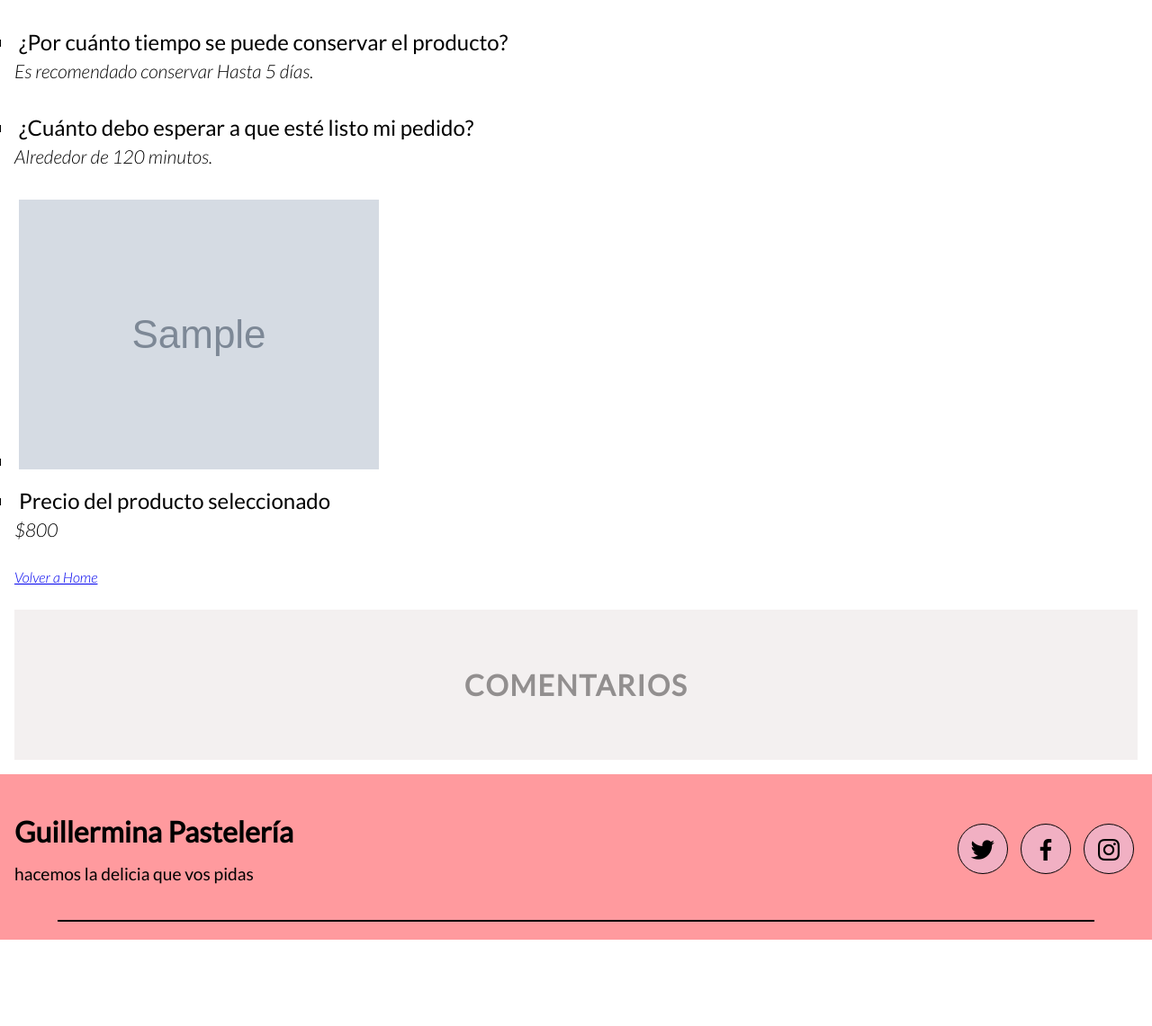
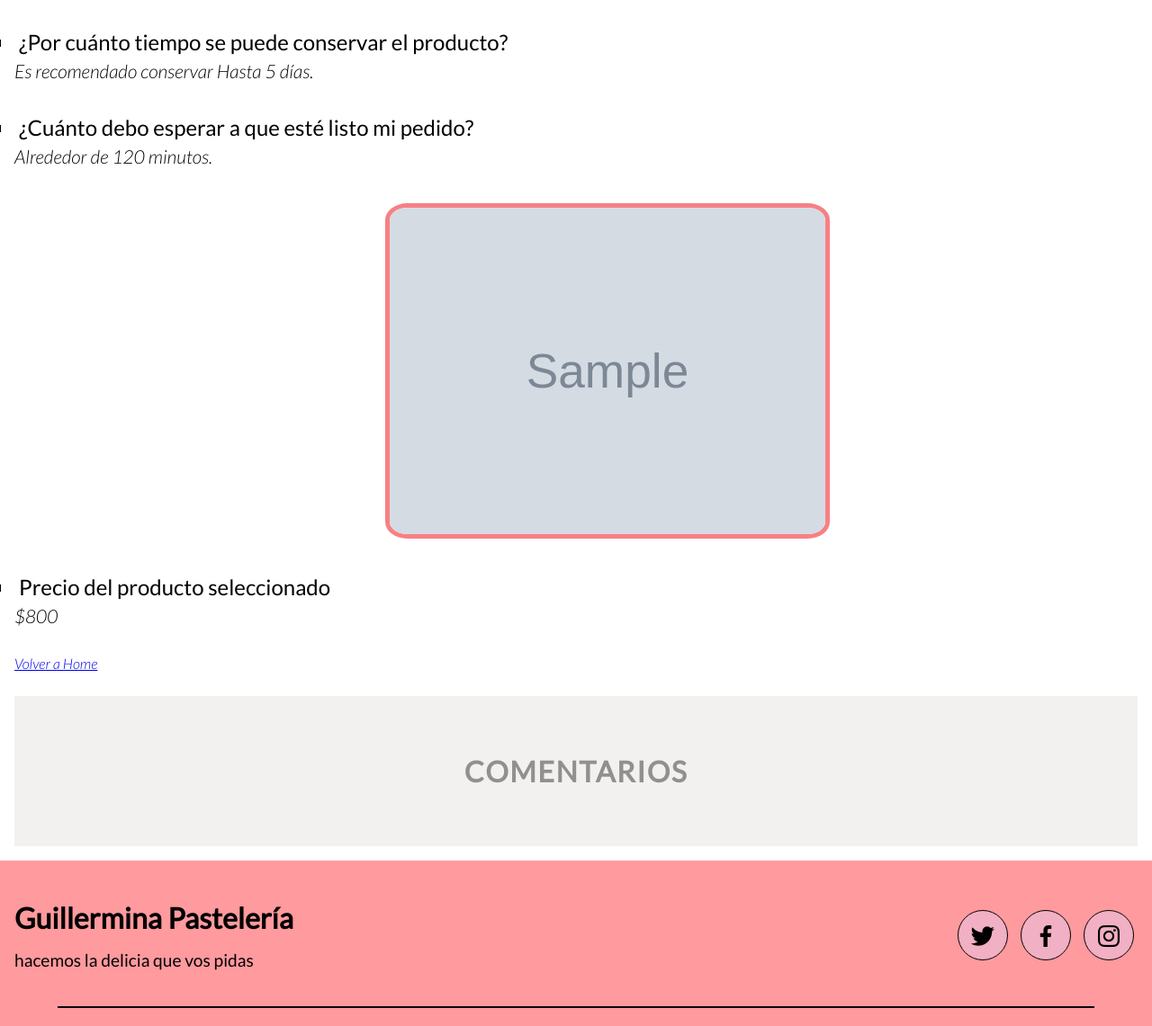
Before and after one commit to maty-cs/tpe_tudai2021, a PHP site: page /viewDetail/1 in a window 1280 px wide. Shown: the part 1121-2262 px from the top of the page at 90% size. Before the commit the page ends 2166 px from the top, so only its background shows below. Run offline with PHP 8.4, Linux system fonts and the light colour scheme; data comes from the database, SQL or seed files in the repository; tables that the repository leaves empty or names only in its code hold one stand-in row (values such as "Sample post"); grey boxes marked "Sample" are stand-in pictures.

Commit message:
Ahora se puede ver la img en el detalle. Estilo añadido

```diff
--- a/controller/pageController.php
+++ b/controller/pageController.php
@@ -32,7 +32,7 @@
                     $gluten = 1;
                 }
 
-                $filePath = "../img/" . uniqid("", true).".".strtolower(pathinfo($_FILES['imagen']['name'], PATHINFO_EXTENSION));
+                $filePath = "./img/" . uniqid("", true).".".strtolower(pathinfo($_FILES['imagen']['name'], PATHINFO_EXTENSION));
                 move_uploaded_file($_FILES["imagen"]["tmp_name"], $filePath).$_FILES['imagen']['name'];
 
 
@@ -58,7 +58,7 @@
                     $gluten = 1;
                 }
 
-                $filePath = "../img/" . uniqid("", true).".".strtolower(pathinfo($_FILES['imagen']['name'], PATHINFO_EXTENSION));
+                $filePath = "./img/" . uniqid("", true).".".strtolower(pathinfo($_FILES['imagen']['name'], PATHINFO_EXTENSION));
                 move_uploaded_file($_FILES["imagen"]["tmp_name"], $filePath).$_FILES['imagen']['name'];
 
                 $this->model->updateProductFromDB($_POST['nombre'], $gluten, $_POST['precio'], $_POST['categoria'], $filePath, $_POST['id']);
--- a/css/index_ver2-5.css
+++ b/css/index_ver2-5.css
@@ -331,6 +331,22 @@ section.tablaProductos table tbody#agregado tr td a.nombreProducto{
 }
 .imagenEnvio img{
     margin-bottom: -2vh;
+}
+
+.imgContainer{
+    display: flex;
+    justify-content: center;
+    margin-top: 2.5vh;
+    margin-bottom: 3vh;
+    margin-left: 20vh;
+}
+.imgContainer img{
+    border: 5px solid #f68084;
+    border-radius: 5%;
+    width: 50%;
+    height: 30%;
+    max-width: 640px;
+    max-height: 480px;
 }
 
 /* Horarios */
--- a/templates/productDetail.tpl
+++ b/templates/productDetail.tpl
@@ -22,7 +22,7 @@
                         <p>Es recomendado conservar {$categoria->conservacion}.</p>
                         <li>¿Cuánto debo esperar a que esté listo mi pedido?</li>
                         <p>Alrededor de {$categoria->tiempo_preparacion} minutos.</p>
-                        <li><img src="{$imagen->path}" alt="{$producto->nombre}"></li>
+                        <li class="imgContainer">{html_image file="{$imagen->path}" width="800px" height="600px"}</li>
                         <li>Precio del producto seleccionado</li>
                         <p>${$producto->precio}</p>
                     {/if}
```
Also changed, not shown: img/619d11a7d66186.58581244.jpg (added), img/619d2281ec4ac5.12227813.jpg (added), img/619d233fb58316.90694627.jpg (added), img/619d23f8715fa2.97017567.jpg (added), img/619d242a928ad2.52595023.jpg (added), img/619d24541c6520.53686548.jpg (added), img/619d24869e6549.95396296.jpg (added), img/619d24b732c690.06134010.jpg (added).
